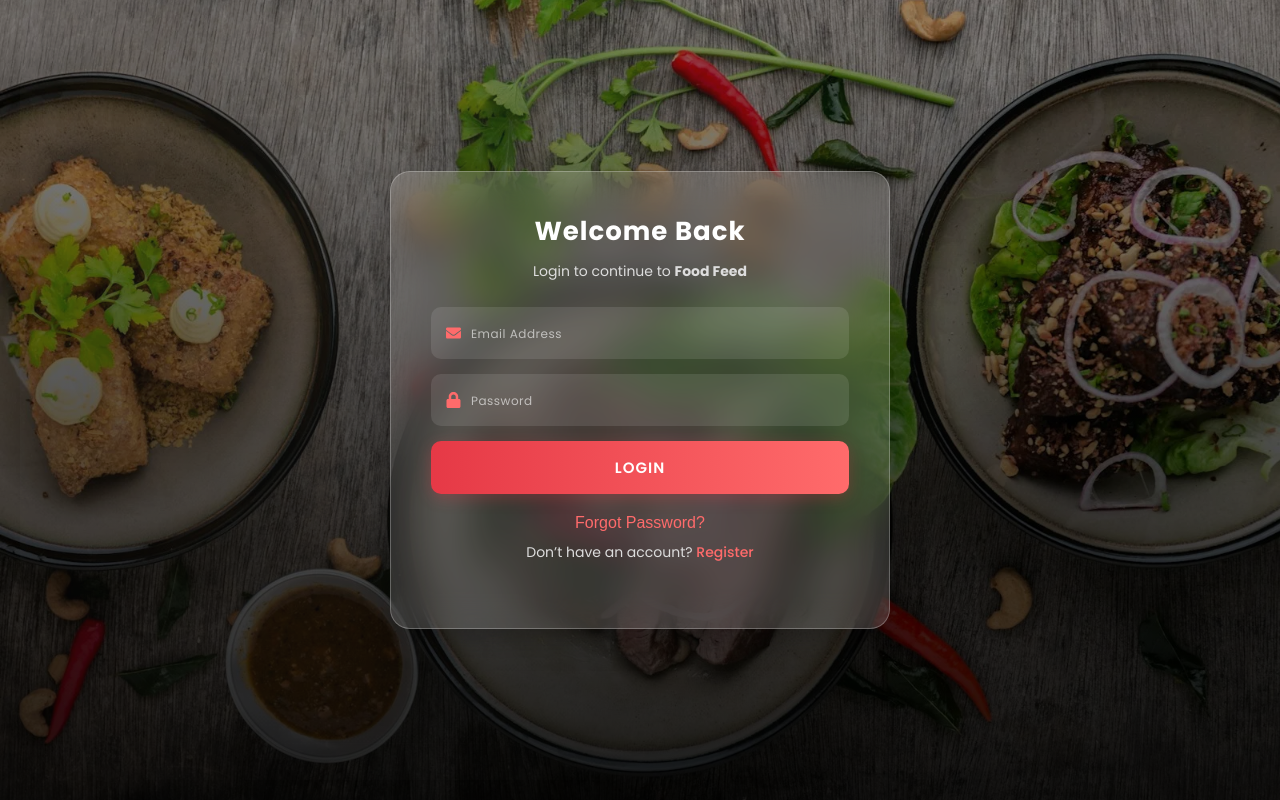
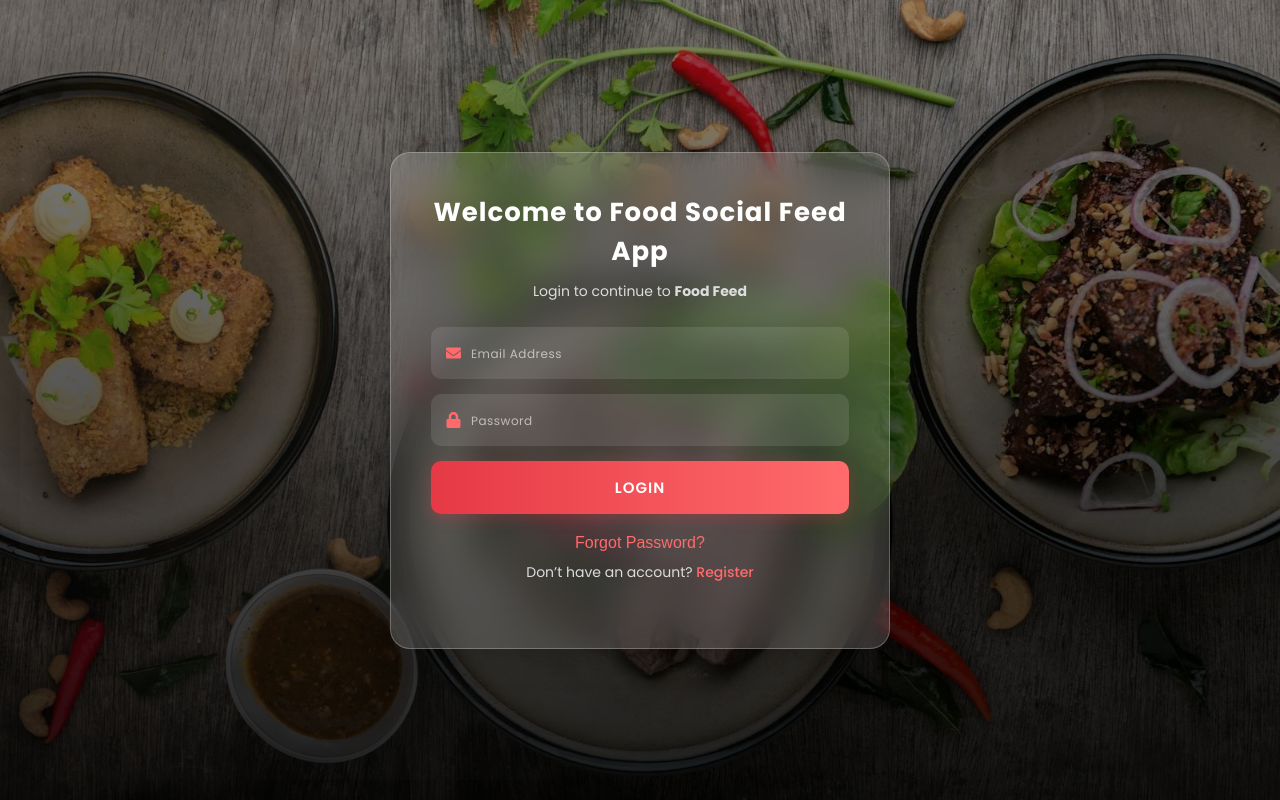
Before and after one commit to rehabdev-hub/Food-Feed-React-App-, a React (Vite) app: page /Login in a window 1280 px wide. Built offline with nearby package versions, Linux system fonts and the light colour scheme.

Commit message:
login page

```diff
--- a/src/Pages/Login/Login.jsx
+++ b/src/Pages/Login/Login.jsx
@@ -97,7 +97,7 @@ function Login() {
   return (
     <div className="auth-page">
       <div className="auth-card">
-        <h2>Welcome Back</h2>
+        <h2>Welcome to Food Social Feed App</h2>
         <p>
           Login to continue to <b>Food Feed</b>
         </p>
```
Also changed, not shown: src/testing.txt (deleted), 1 other file (tests, documents, lock files or other folders).
